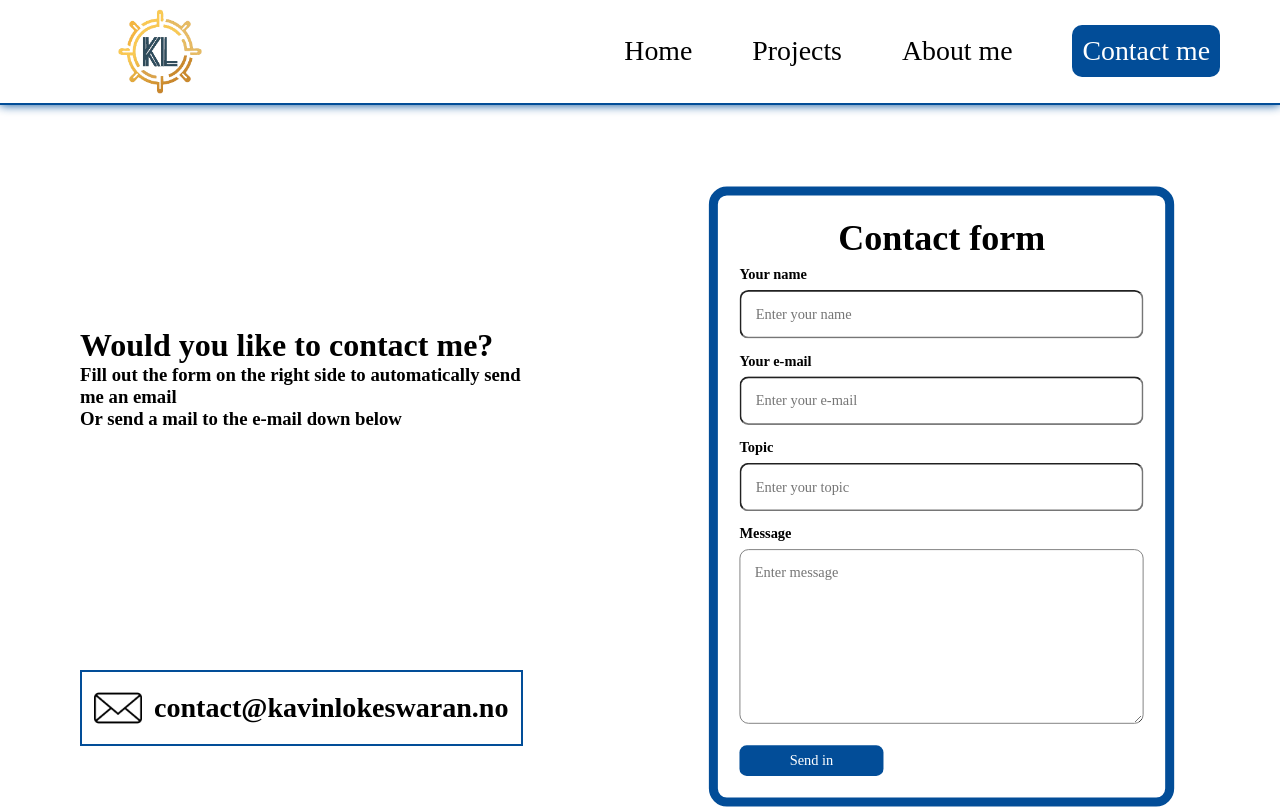
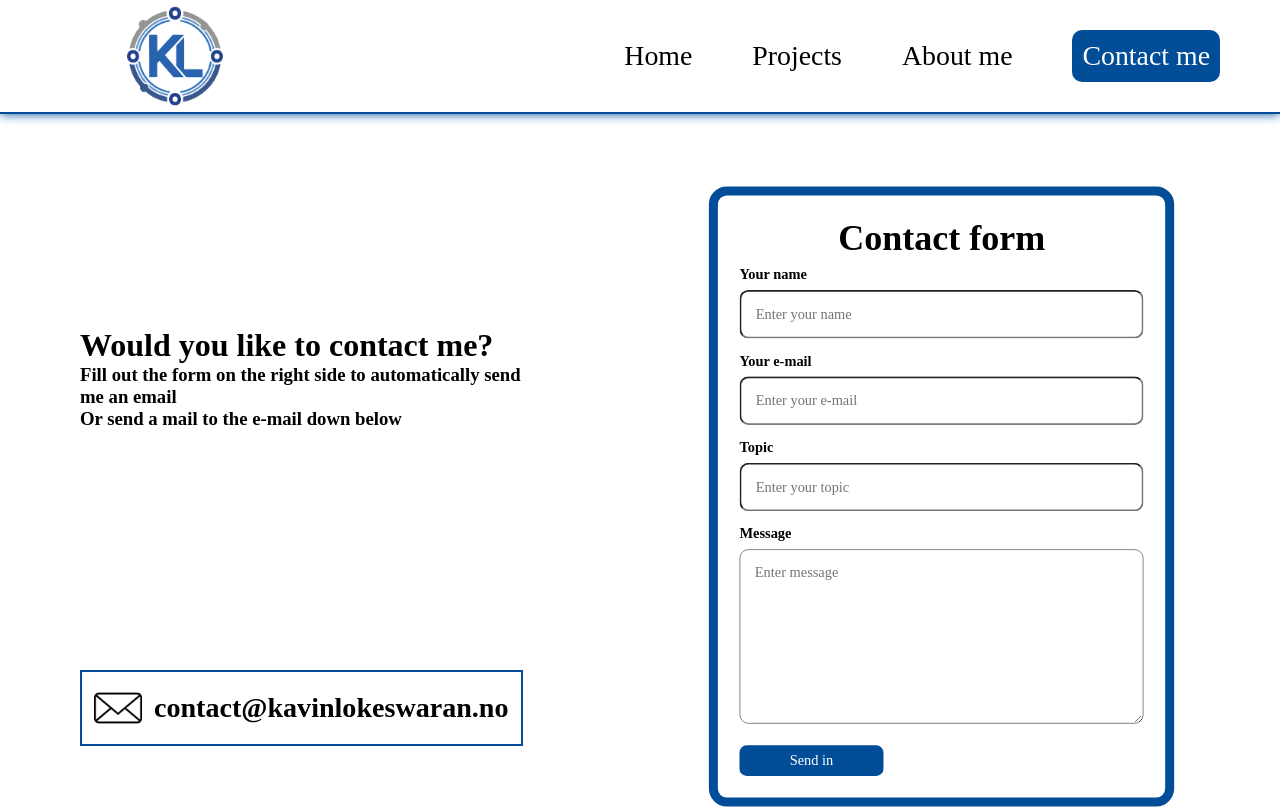
Before and after one commit to KavanKake/Kavin-portfolio, a SvelteKit app in the folder my-app/: page /Contactme in a window 1280 px wide. Shown: the top 809 px of the page. Built offline with nearby package versions, Linux system fonts and the light colour scheme; a web font is replaced by a local one.

Commit message:
New logo

```diff
--- a/my-app/src/routes/+layout.svelte
+++ b/my-app/src/routes/+layout.svelte
@@ -1,5 +1,5 @@
 <script>
-    import img from "$lib/assets/logobackground0.png";
+    import img from "$lib/assets/logo_portfolio.png";
 
     import { Hamburger } from 'svelte-hamburgers';
     import { fly } from 'svelte/transition';
@@ -100,7 +100,8 @@
         width: 80px;
         height: auto;
         margin-left: 7.5em;
-        scale: 1.5;
+        padding: 15px;
+        scale: 1.2;
     }
 
     a {
--- a/my-app/src/routes/Contactme/+page.svelte
+++ b/my-app/src/routes/Contactme/+page.svelte
@@ -200,6 +200,10 @@ import Footer from "$lib/Components/Footer.svelte";
             justify-content: center;
         }
 
+        .section_1{
+            display: none;
+        }
+
         .section_2{
             margin-right: 2em;
         }
```
Also changed, not shown: my-app/src/lib/assets/Logo_portfolio.png (added).
